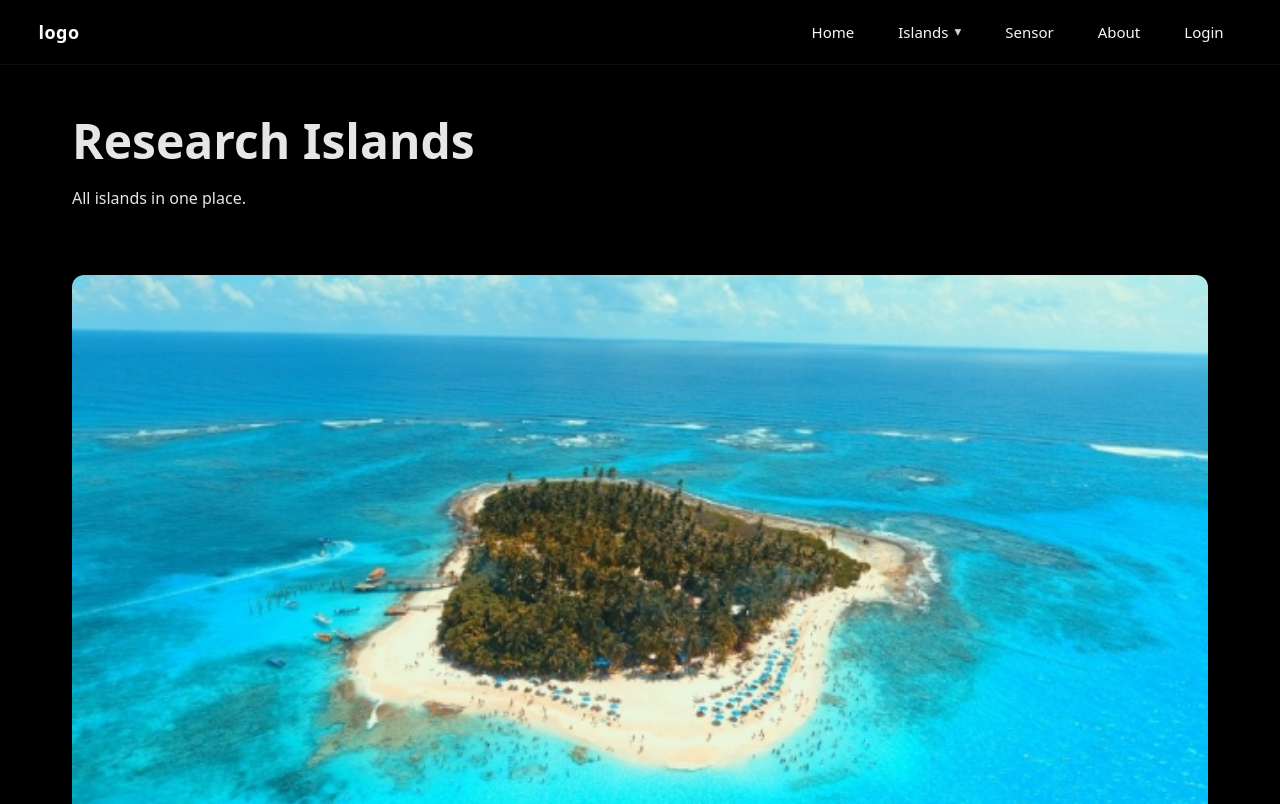
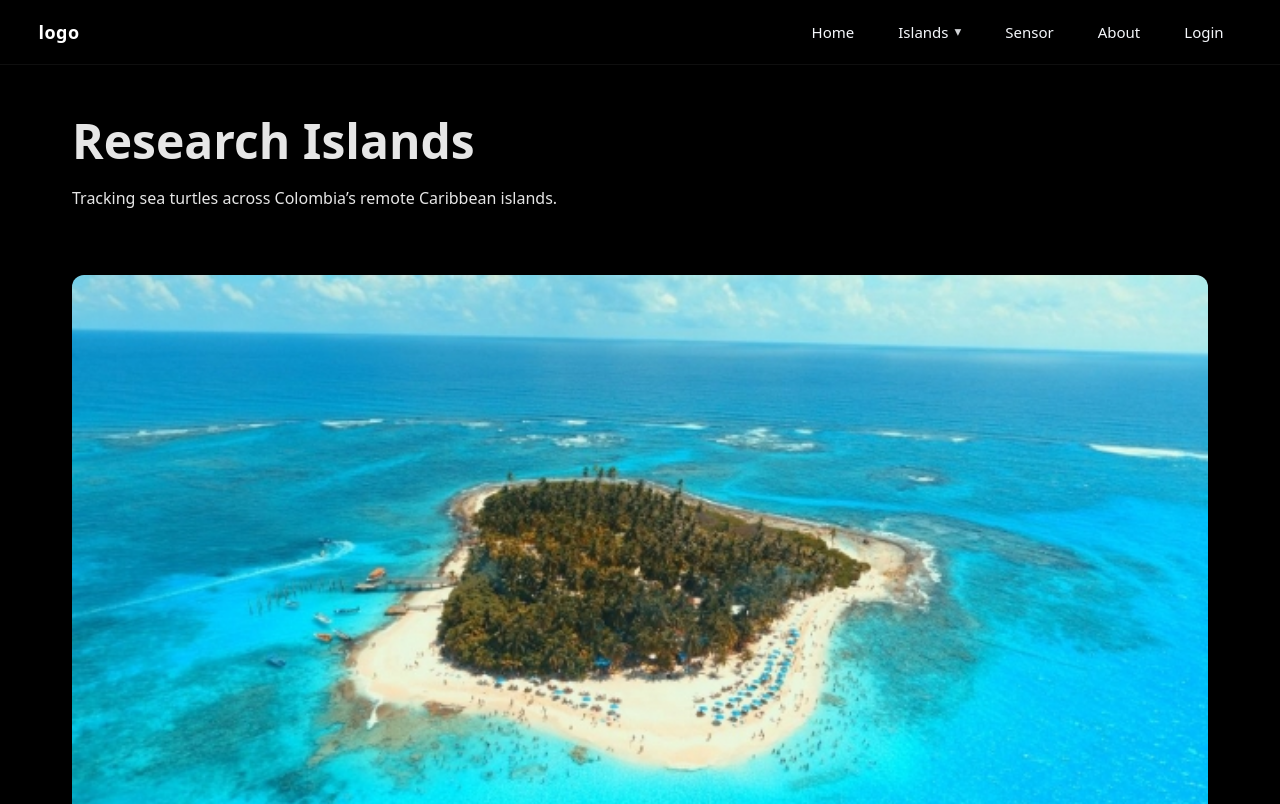
Before and after one commit to cnguye-n/seatech-web, a React app in the folder frontend/: page /islands in a window 1280 px wide. Shown: the top 804 px of the page. Built offline with nearby package versions, Linux system fonts and the light colour scheme; the HTML template or start-up script is replaced by a standard one.

Commit message:
Update IslandPage description text for clarity

```diff
--- a/frontend/src/pages/IslandPage.tsx
+++ b/frontend/src/pages/IslandPage.tsx
@@ -44,7 +44,7 @@ export default function IslandsPage() {
     <main className="section">
       <div className="container">
         <p className="heading1">Research Islands</p>
-        <p className="bodytext">All islands in one place.</p>
+        <p className="bodytext">Tracking sea turtles across Colombia’s remote Caribbean islands.</p>
 
         {islands.map((island, idx) => (
           <div key={island.id}>
```
